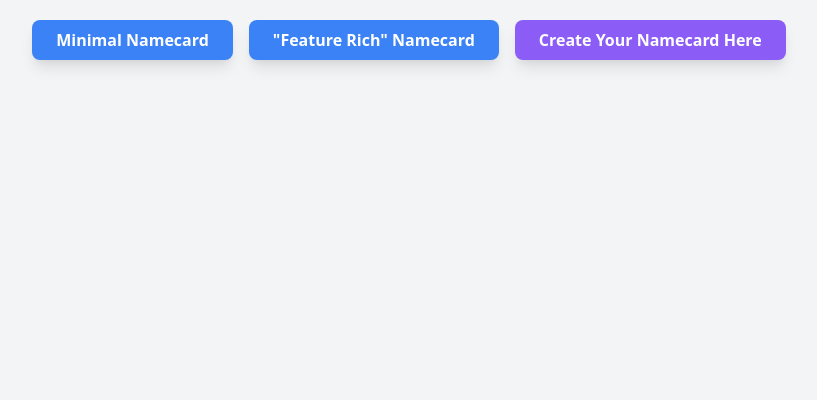
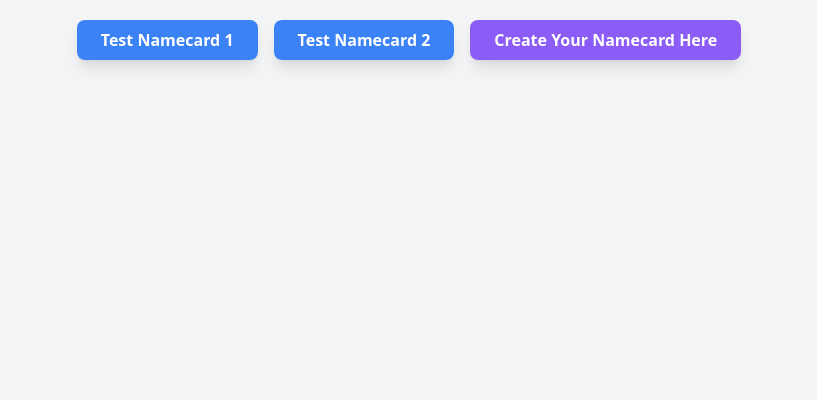
Before and after one commit to cldoff18294/cldoff18294.github.io, a plain HTML site: page index.html in a window 1280 px wide. Shown: the part 400-800 px from the top of the page, without its empty margins (231-1048 px from the left). Drawn offline with nearby package versions, Linux system fonts and the light colour scheme.

Commit message:
Update index.html

```diff
--- a/index.html
+++ b/index.html
@@ -13,11 +13,11 @@
     <div class="flex flex-col space-y-4 md:flex-row md:space-x-4 md:space-y-0">
         <!-- Button linking to page1.html -->
         <a href="./SampleContact" class="bg-blue-500 hover:bg-blue-700 text-white font-semibold py-2 px-6 rounded-lg shadow-lg">
-            Minimal Namecard
+            Test Namecard 1
         </a>
         <!-- Button linking to page1.html -->
         <a href="./SampleContact2" class="bg-blue-500 hover:bg-blue-700 text-white font-semibold py-2 px-6 rounded-lg shadow-lg">
-            "Feature Rich" Namecard
+            Test Namecard 2
         </a>
 
         <!-- Button linking to page2.html -->
```
